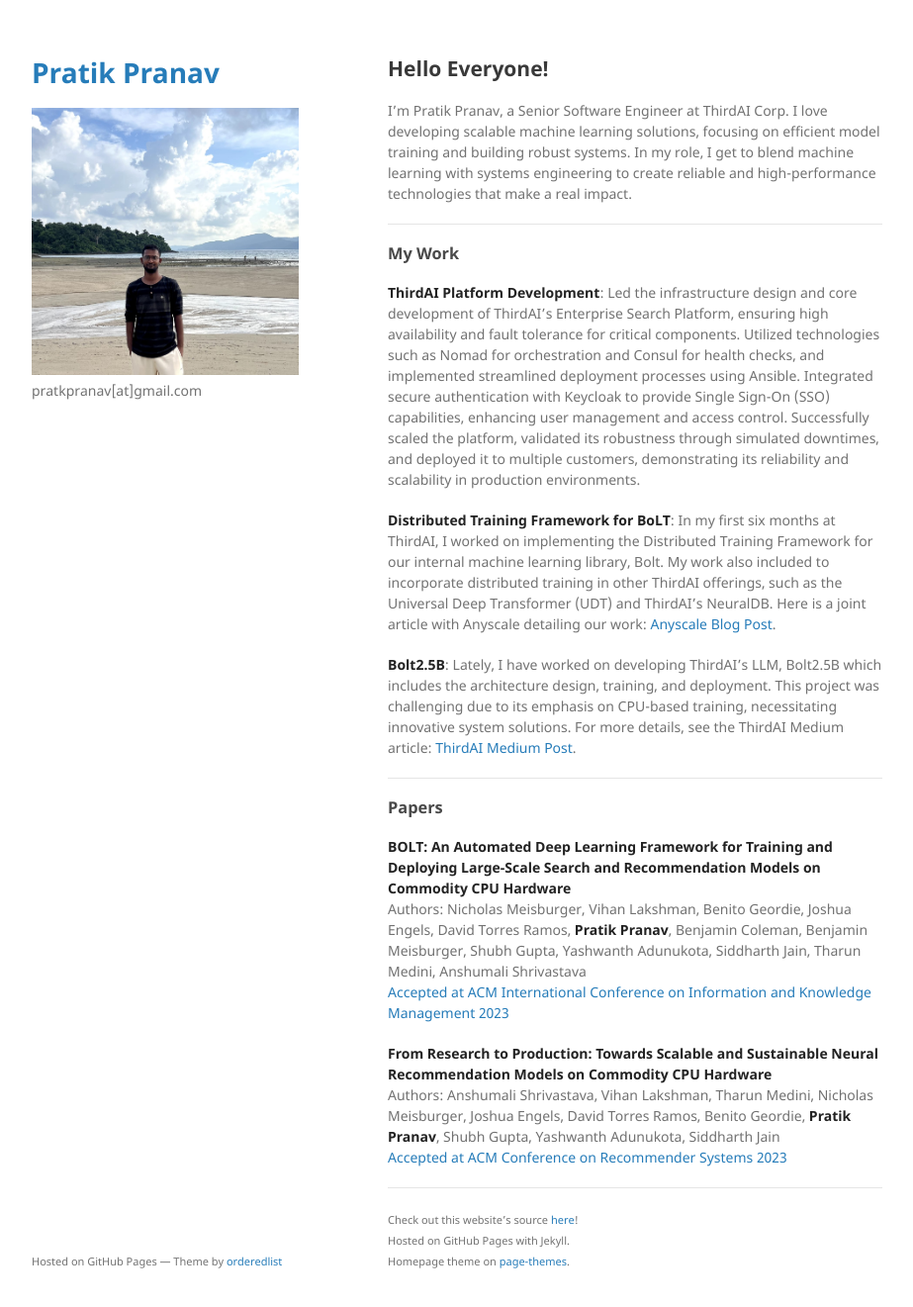
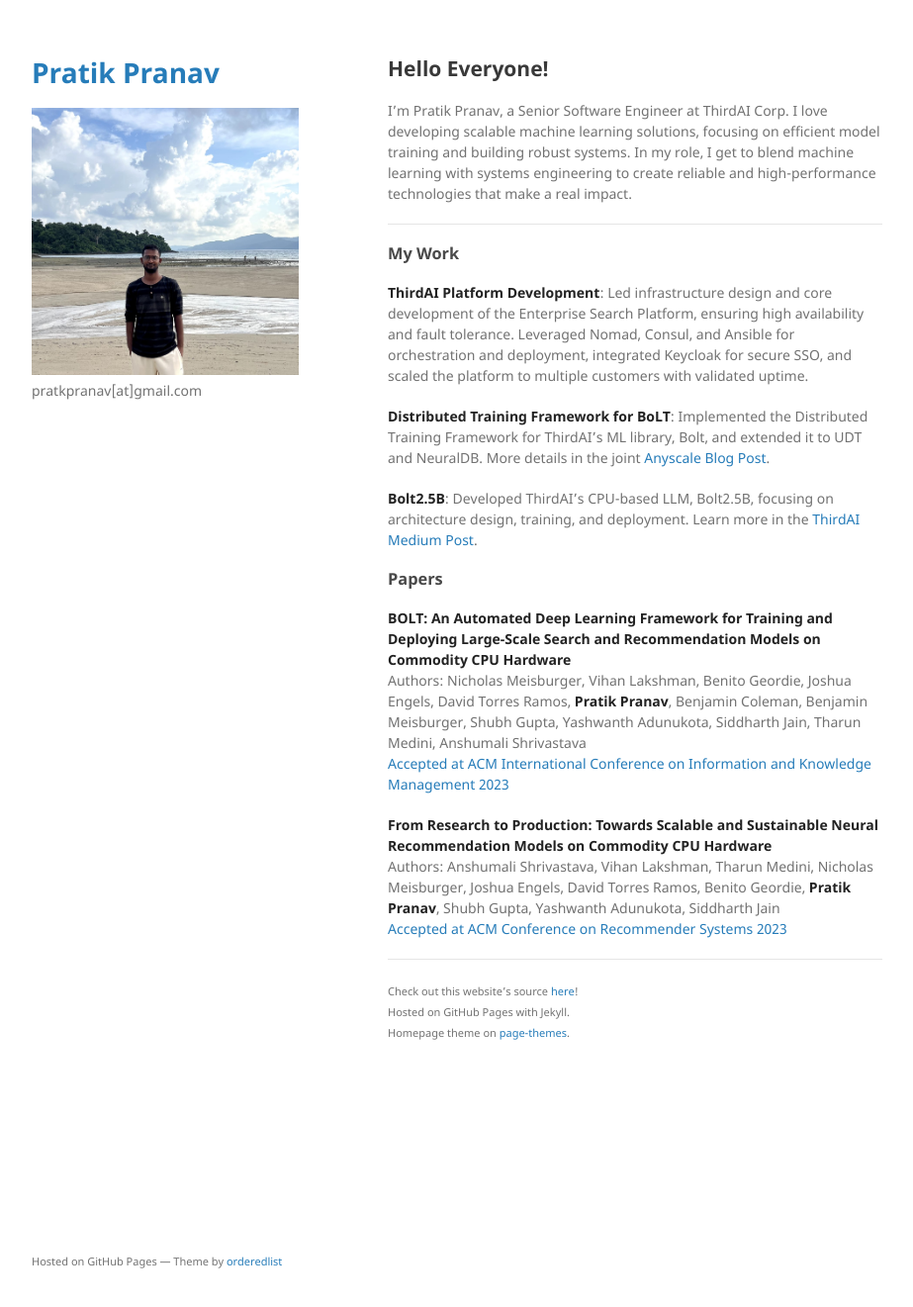
Before and after one commit to pratkpranav/pratkpranav.github.io, a Jekyll site: the page built from index.md, in a window 1280 px wide and 1354 px high. Shown: the top 1321 px of the window at 99% size, without its empty margins (178-1101 px from the left). Built offline with Jekyll 4.4.1, drawn with Linux system fonts in a browser that asks for light colours.

Commit message:
summarze

```diff
--- a/index.md
+++ b/index.md
@@ -11,13 +11,11 @@ I’m Pratik Pranav, a Senior Software Engineer at ThirdAI Corp. I love developi
 
 ### My Work
 
-**ThirdAI Platform Development**: Led the infrastructure design and core development of ThirdAI's Enterprise Search Platform, ensuring high availability and fault tolerance for critical components. Utilized technologies such as Nomad for orchestration and Consul for health checks, and implemented streamlined deployment processes using Ansible. Integrated secure authentication with Keycloak to provide Single Sign-On (SSO) capabilities, enhancing user management and access control. Successfully scaled the platform, validated its robustness through simulated downtimes, and deployed it to multiple customers, demonstrating its reliability and scalability in production environments.
+**ThirdAI Platform Development**: Led infrastructure design and core development of the Enterprise Search Platform, ensuring high availability and fault tolerance. Leveraged Nomad, Consul, and Ansible for orchestration and deployment, integrated Keycloak for secure SSO, and scaled the platform to multiple customers with validated uptime.
 
-**Distributed Training Framework for BoLT**: In my first six months at ThirdAI, I worked on implementing the Distributed Training Framework for our internal machine learning library, Bolt. My work also included to incorporate distributed training in other ThirdAI offerings, such as the Universal Deep Transformer (UDT) and ThirdAI's NeuralDB. Here is a joint article with Anyscale detailing our work: [Anyscale Blog Post](https://www.anyscale.com/blog/how-thirdai-uses-ray-for-parallel-training-of-billion-parameter-neural-networks-on-commodity-cpus).
+**Distributed Training Framework for BoLT**: Implemented the Distributed Training Framework for ThirdAI's ML library, Bolt, and extended it to UDT and NeuralDB. More details in the joint [Anyscale Blog Post](https://www.anyscale.com/blog/how-thirdai-uses-ray-for-parallel-training-of-billion-parameter-neural-networks-on-commodity-cpus).
 
-**Bolt2.5B**: Lately, I have worked on developing ThirdAI's LLM, Bolt2.5B which includes the architecture design, training, and deployment. This project was challenging due to its emphasis on CPU-based training, necessitating innovative system solutions. For more details, see the ThirdAI Medium article: [ThirdAI Medium Post](https://medium.com/thirdai-blog/introducing-the-worlds-first-generative-llm-pre-trained-only-on-cpus-meet-thirdai-s-bolt2-5b-10c0600e1af4).
-
----
+**Bolt2.5B**: Developed ThirdAI’s CPU-based LLM, Bolt2.5B, focusing on architecture design, training, and deployment. Learn more in the [ThirdAI Medium Post](https://medium.com/thirdai-blog/introducing-the-worlds-first-generative-llm-pre-trained-only-on-cpus-meet-thirdai-s-bolt2-5b-10c0600e1af4).
 
 ### Papers
 
```
